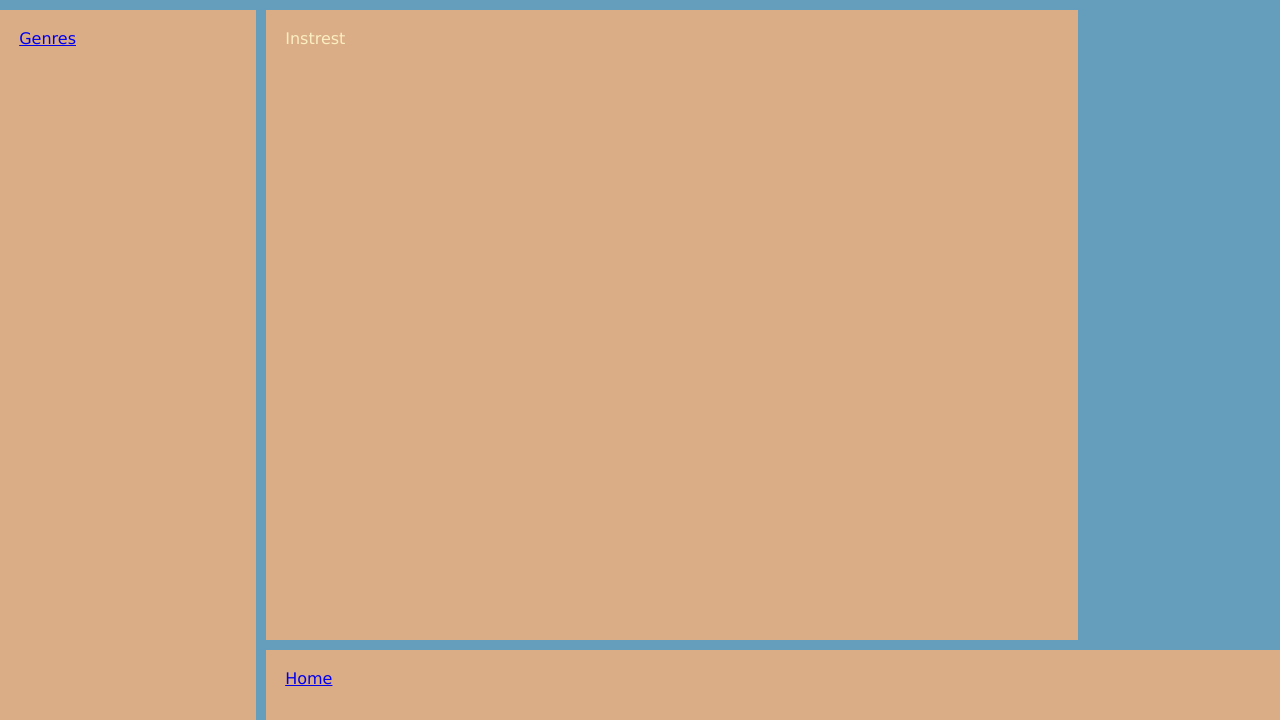
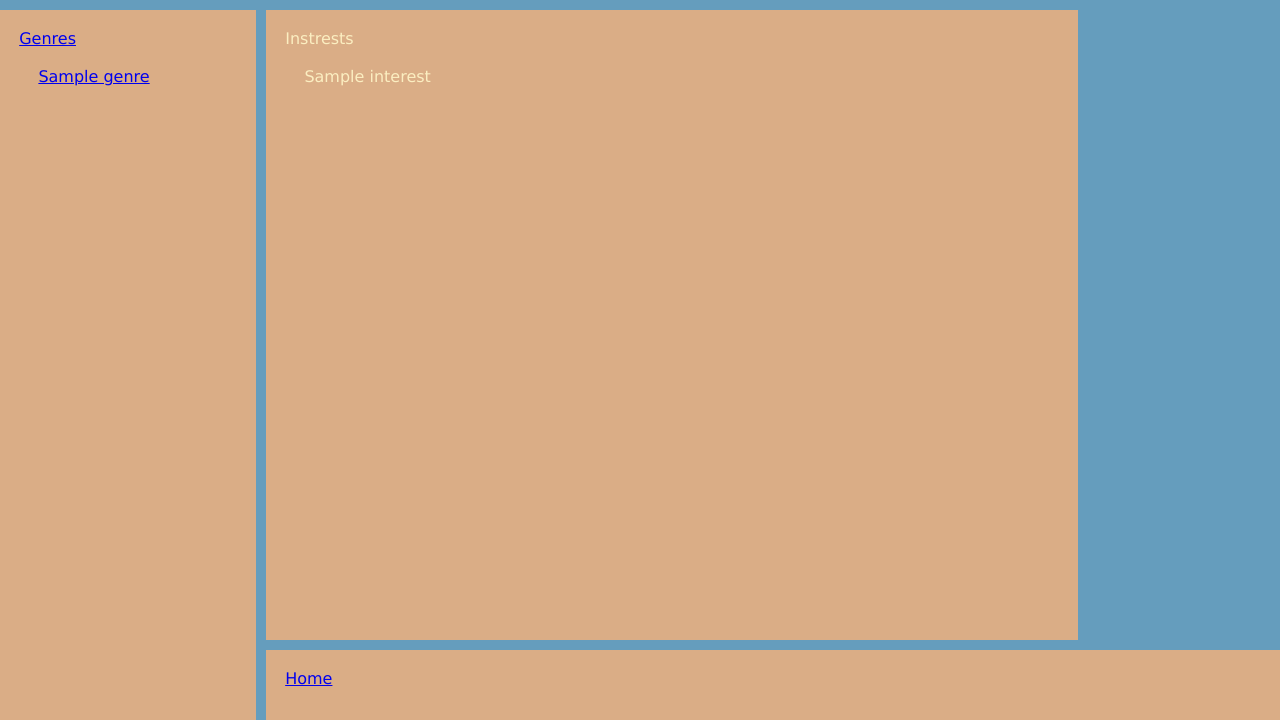
Before and after one commit to Daniel-Brown-UofG/Matemaker_project, a Django app: template templates/matemaker/genre.html in a window 1280 px wide. Shown: the part 80-800 px from the top of the page. Run offline with Django 3.2, Linux system fonts and the light colour scheme; the template is opened without the code that fills it: values that come from a table or form of the project are taken from there, others are empty; tables that the repository leaves empty hold one stand-in row (values such as "Sample post").

Commit message:
genre.html now shows interests

```diff
--- a/matemaker/templatetags/matemaker_template_tags.py
+++ b/matemaker/templatetags/matemaker_template_tags.py
@@ -1,7 +1,14 @@
 from django import template
-from matemaker.models import Genre
+from matemaker.models import Genre, Interest
 register = template.Library()
 
 @register.inclusion_tag('matemaker/genrelist.html')
 def get_genre_list():
     return {'genres': Genre.objects.all()}
+
+@register.inclusion_tag('matemaker/interestlist.html')
+def get_interest_list(current_genre):
+    genre = Genre.objects.get(name=current_genre)
+
+    interests = Interest.objects.filter(genre=genre)
+    return {'interests': interests}
--- a/templates/matemaker/genre.html
+++ b/templates/matemaker/genre.html
@@ -1,4 +1,5 @@
 <!doctype html>
+{% load matemaker_template_tags %}
 <title>Genre</title>
 <style>
 body {
@@ -52,9 +53,12 @@ header, footer, article, nav, div {
 </style>
 <body>
   <header id="pageHeader">Genre Name</header>
-  <article id="mainArticle">Instrest</article>
-  <nav id="mainNav"><a href="{% url 'matemaker:genres' %}">Genres</a></nav>
+  <article id="mainArticle">Instrests
+  {% get_interest_list genre %}
+  </article>
+  <nav id="mainNav"><a href="{% url 'matemaker:genres' %}">Genres</a>
+  {% get_genre_list %}
   {% comment %} <div id="siteAds"><a href="{% url 'matemaker:create_intrest' %}">Add Intrest</a></div> {% endcomment %}
-
+  </nav>
   <footer id="pageFooter"><a href="{% url 'matemaker:home' %}">Home</a></footer>
 </body>
--- /dev/null
+++ b/templates/matemaker/interestlist.html
@@ -0,0 +1,10 @@
+{% if interests %}
+    {% for i in interests %}
+        <div>
+             {{ i.name }}
+        </div>
+    {% endfor %}
+
+{% else %}
+    <h1> No interests found </h1>
+{% endif %}
```
